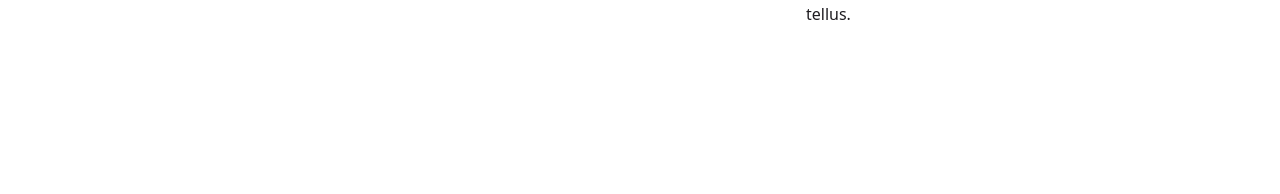
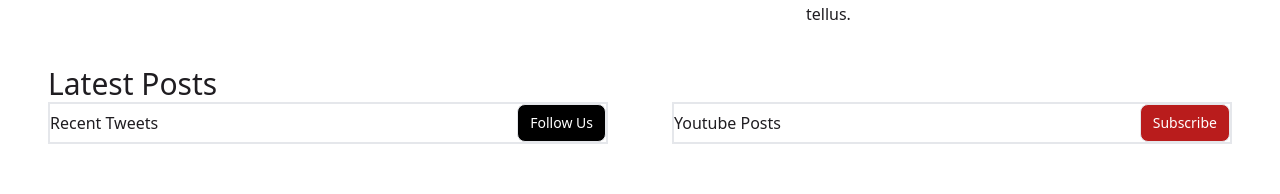
Before and after one commit to Yusuf-Najeeb/jciaso, a React (Create React App) app: page / in a window 1280 px wide. Shown: the part 1972-2166 px from the top of the page. Built offline with nearby package versions, Linux system fonts and the light colour scheme.

Commit message:
Initialized: articles and social media posts sections

```diff
--- a/src/components/homepage/LandingPage.jsx
+++ b/src/components/homepage/LandingPage.jsx
@@ -3,12 +3,14 @@ import HeroSection from "./herosection/HeroSection";
 import Vision from "./jcivision/Vision";
 import Sponsors from "./sponsors/Sponsors";
 import Footer from "../footer/Footer";
+import Articles from "./articles/Articles";
 
 const LandingPage = () => {
   return (
     <React.Fragment>
       <HeroSection />
       <Vision />
+      <Articles />
       <Sponsors />
       <Footer />
     </React.Fragment>
--- /dev/null
+++ b/src/components/homepage/articles/Articles.jsx
@@ -0,0 +1,29 @@
+import React from "react";
+
+const Articles = () => {
+  return (
+    <main className="mx-12">
+      <h2 className="text-3xl">Latest Posts</h2>
+      <div className="flex flex-col justify-between gap-16 md:flex-row w-full">
+        <div className="border-2 basis-1/2">
+          <div className="flex flex-row justify-between items-center">
+            <h4>Recent Tweets</h4>
+            <button className="py-2 px-3 border rounded-lg text-white bg-black hover:bg-black/70 transition text-sm">
+              Follow Us
+            </button>
+          </div>
+        </div>
+        <div className="border-2 basis-1/2">
+          <div className="flex flex-row justify-between items-center">
+            <h4>Youtube Posts</h4>
+            <button className="py-2 px-3 border rounded-lg text-white bg-red-700 hover:bg-red-700/70 transition text-sm">
+              Subscribe
+            </button>
+          </div>
+        </div>
+      </div>
+    </main>
+  );
+};
+
+export default Articles;
--- a/src/index.js
+++ b/src/index.js
@@ -2,7 +2,6 @@ import React from "react";
 import ReactDOM from "react-dom/client";
 import "./index.css";
 import App from "./App";
-import reportWebVitals from "./reportWebVitals";
 import { BrowserRouter } from "react-router-dom";
 
 const root = ReactDOM.createRoot(document.getElementById("root"));
@@ -17,4 +16,3 @@ root.render(
 // If you want to start measuring performance in your app, pass a function
 // to log results (for example: reportWebVitals(console.log))
 // or send to an analytics endpoint. Learn more: https://bit.ly/CRA-vitals
-reportWebVitals();
--- a/src/reportWebVitals.js
+++ /dev/null
@@ -1,13 +0,0 @@
-const reportWebVitals = onPerfEntry => {
-  if (onPerfEntry && onPerfEntry instanceof Function) {
-    import('web-vitals').then(({ getCLS, getFID, getFCP, getLCP, getTTFB }) => {
-      getCLS(onPerfEntry);
-      getFID(onPerfEntry);
-      getFCP(onPerfEntry);
-      getLCP(onPerfEntry);
-      getTTFB(onPerfEntry);
-    });
-  }
-};
-
-export default reportWebVitals;
```
Also changed, not shown: src/setupTests.js (deleted, +0 -5 lines), src/logo.svg (deleted).
